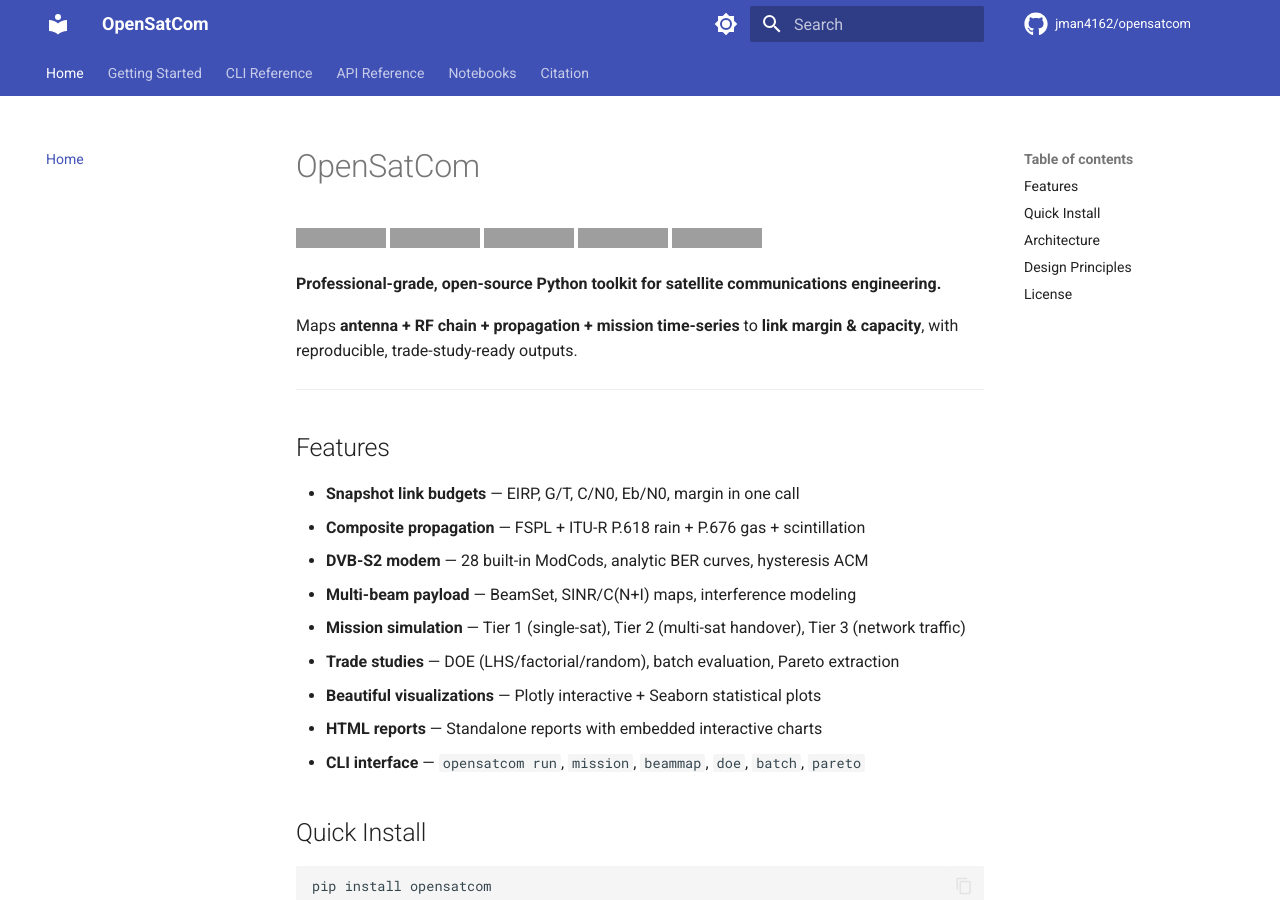
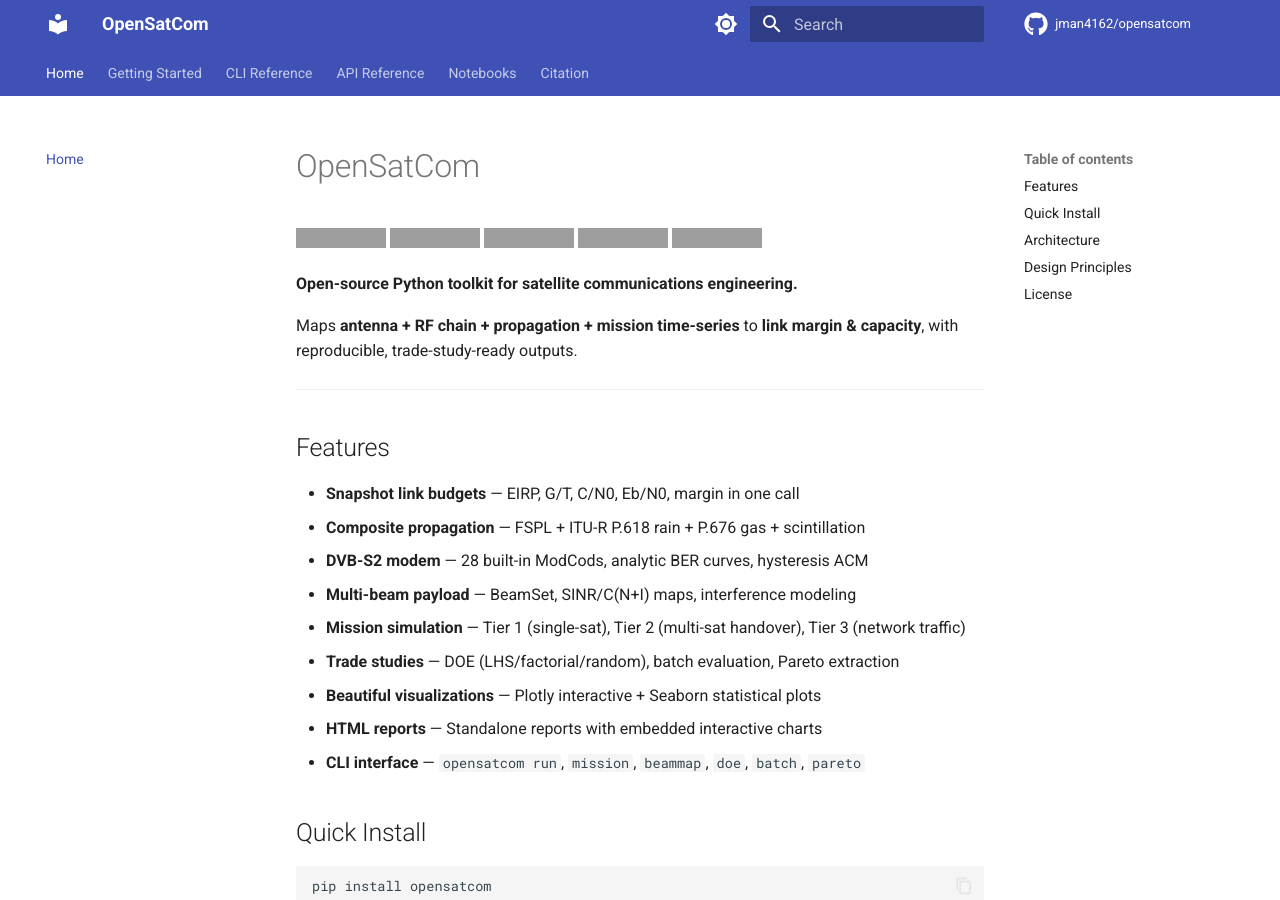
Before and after one commit to jman4162/opensatcom, an MkDocs documentation site: the page built from docs/index.md, in a window 1280 px wide and 900 px high. Built offline with MkDocs 1.6.1 and Material for MkDocs 9.7.7, drawn with Linux system fonts in a browser that asks for light colours; comment, search, counter and statistics services are not loaded; grey boxes are pictures that could not be loaded.

Commit message:
Soften description to "open-source"; sync __version__ to 0.5.0
- Drop "professional-grade" from the package description across pyproject,
  README, mkdocs, docs, CITATION, CLAUDE.md, the package docstring, and the CLI
  help. The package is beta and uses simplified, ITU-R-inspired models, so
  "open-source" is the more defensible claim.
- Bump __init__.__version__ from 0.4.0 to 0.5.0 to match pyproject before the
  0.5.0 release.

Co-Authored-By: Claude Opus 4.8 (1M context) <noreply@anthropic.com>

```diff
--- a/docs/index.md
+++ b/docs/index.md
@@ -6,7 +6,7 @@
 [![License: MIT](https://img.shields.io/badge/License-MIT-green.svg)](https://github.com/jman4162/opensatcom/blob/main/LICENSE)
 [![Docs](https://img.shields.io/badge/docs-GitHub%20Pages-blue)](https://jman4162.github.io/opensatcom/)
 
-**Professional-grade, open-source Python toolkit for satellite communications engineering.**
+**Open-source Python toolkit for satellite communications engineering.**
 
 Maps **antenna + RF chain + propagation + mission time-series** to **link margin & capacity**, with reproducible, trade-study-ready outputs.
 
--- a/mkdocs.yml
+++ b/mkdocs.yml
@@ -1,6 +1,6 @@
 site_name: OpenSatCom
 site_url: https://jman4162.github.io/opensatcom/
-site_description: Professional-grade open-source Python toolkit for satellite communications engineering
+site_description: Open-source Python toolkit for satellite communications engineering
 site_author: John Hodge
 repo_name: jman4162/opensatcom
 repo_url: https://github.com/jman4162/opensatcom
--- a/pyproject.toml
+++ b/pyproject.toml
@@ -5,7 +5,7 @@ build-backend = "hatchling.build"
 [project]
 name = "opensatcom"
 version = "0.5.0"
-description = "Professional-grade open-source Python toolkit for satellite communications engineering"
+description = "Open-source Python toolkit for satellite communications engineering"
 readme = "README.md"
 license = "MIT"
 requires-python = ">=3.10"
--- a/src/opensatcom/__init__.py
+++ b/src/opensatcom/__init__.py
@@ -1,3 +1,3 @@
-"""OpenSatCom: Professional-grade satellite communications engineering toolkit."""
+"""OpenSatCom: Open-source satellite communications engineering toolkit."""
 
-__version__ = "0.4.0"
+__version__ = "0.5.0"
```
Also changed, not shown: CLAUDE.md (+1 -1 lines), README.md (+1 -1 lines), 2 other files.
